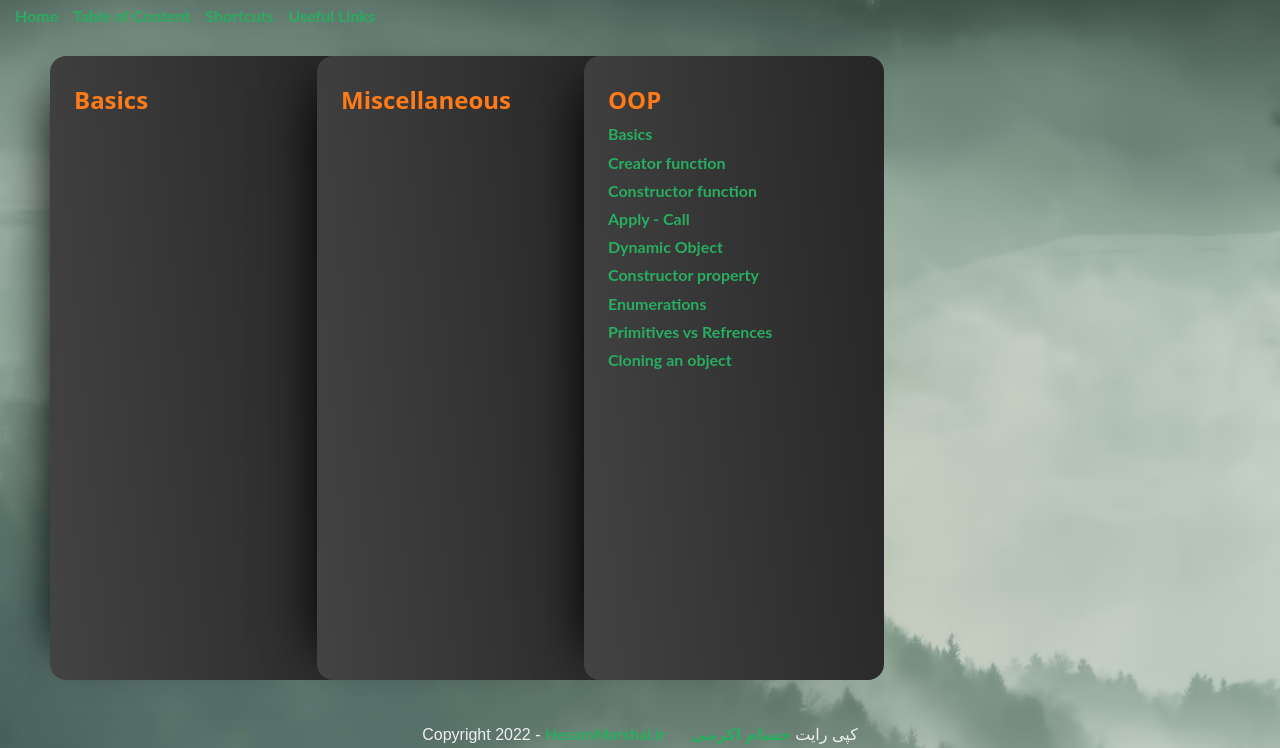
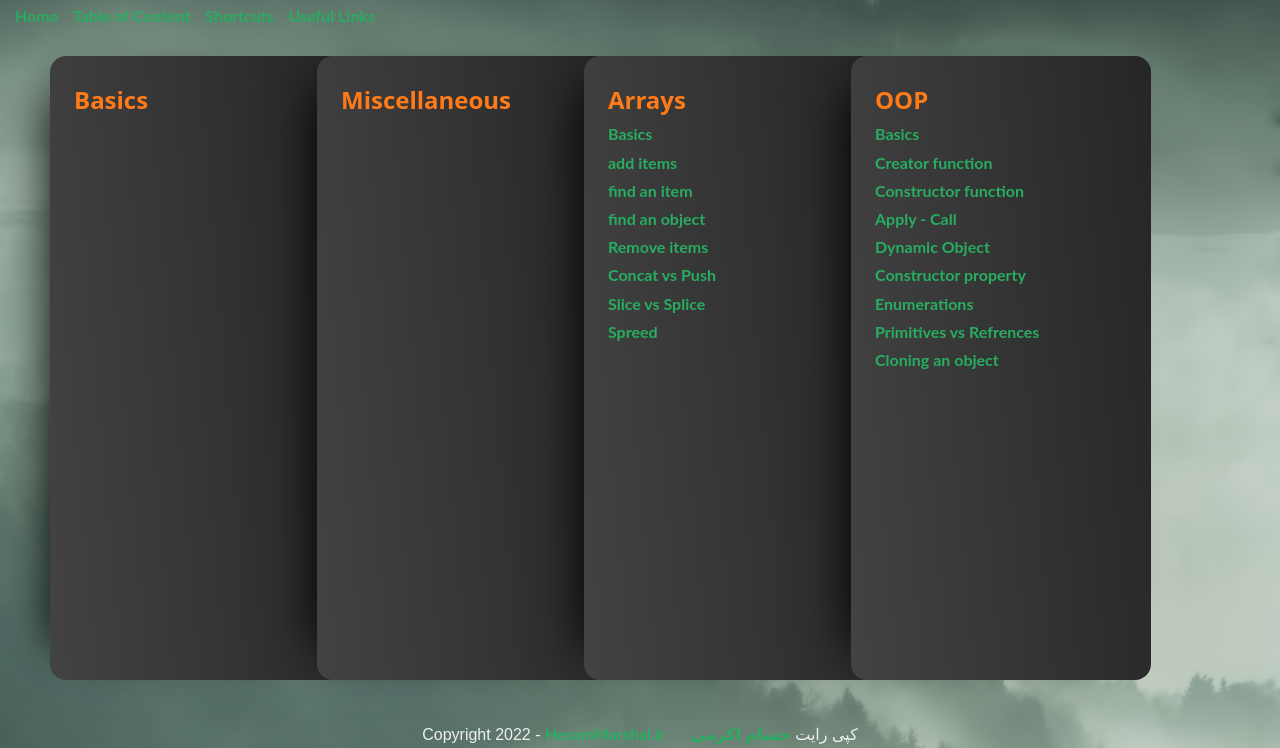
Before and after one commit to HesamMarshal/javascript_tutorial, a plain HTML site: page table_of_content.html in a window 1280 px wide. Shown: the part 62-810 px from the top of the page. Drawn offline with Linux system fonts and the light colour scheme.

Commit message:
add array links to array card

```diff
--- a/table_of_content.html
+++ b/table_of_content.html
@@ -47,6 +47,20 @@
             </ul>
         </article>
         <article class="mini-card module">
+            <h2>Arrays</h2>
+            <ul>
+                <li><a href="05_Arrays/01_basics.js" target="_blank">Basics</a></li>
+                <li><a href="05_Arrays/02_add_item.js" target="_blank">add items</a></li>
+                <li><a href="05_Arrays/03_01_find_primitives.js" target="_blank">find an item</a></li>
+                <li><a href="05_Arrays/03_02_find_object_typed.js" target="_blank">find an object</a></li>
+                <li><a href="05_Arrays/04_remove.js" target="_blank">Remove items</a></li>
+                <li><a href="05_Arrays/05_combine_push.js" target="_blank">Concat vs Push</a></li>
+                <li><a href="05_Arrays/06_slice_splics.js" target="_blank">Slice vs Splice</a></li>
+                <li><a href="05_Arrays/07_spreed.js" target="_blank">Spreed</a></li>
+
+            </ul>
+        </article>
+        <article class="mini-card module">
             <h2>OOP</h2>
             <ul>
                 <li><a href="06_OOP/01_Object_Basic.js" target="_blank">Basics</a></li>
```
